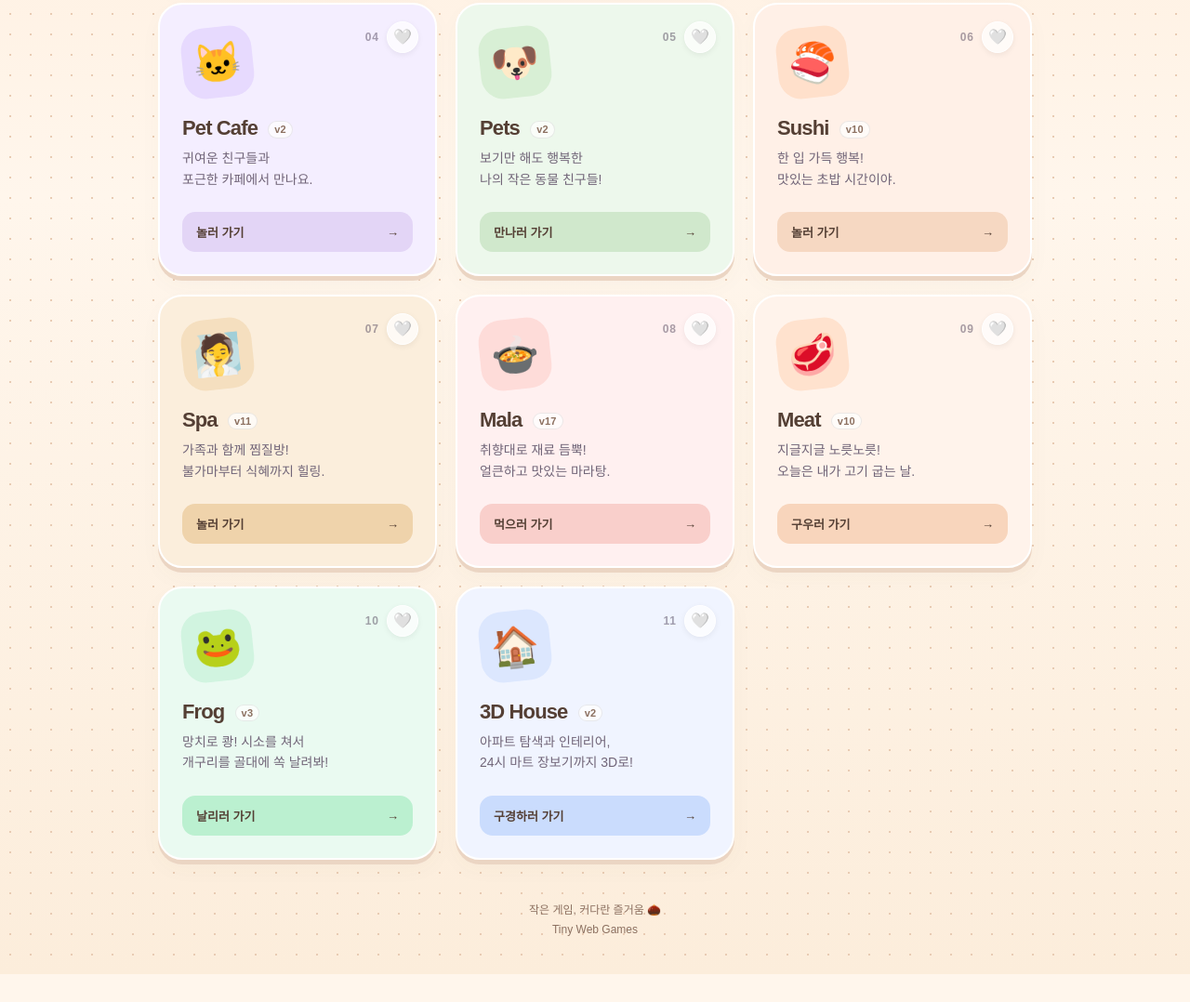
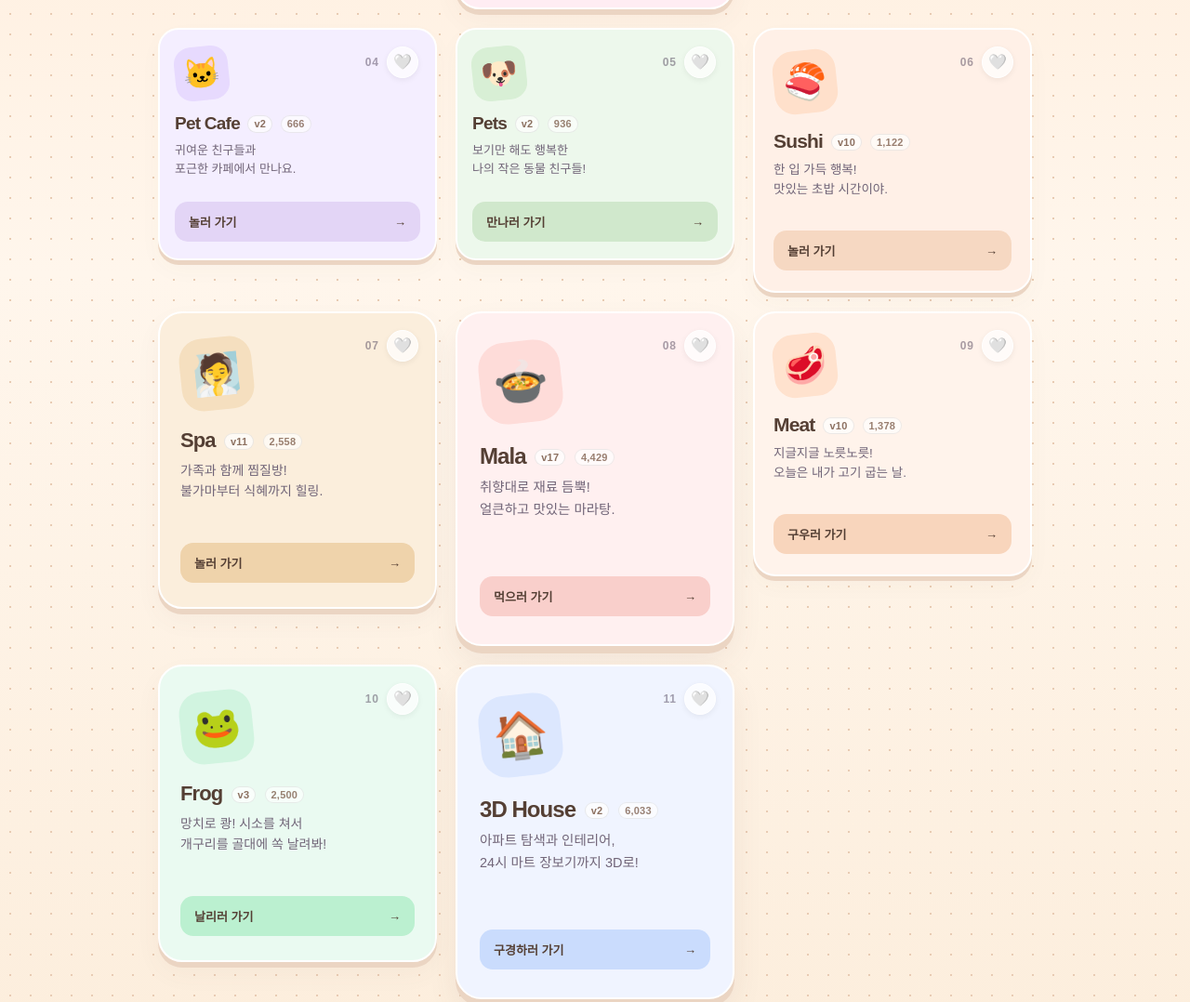
Before and after one commit to bhseol15/tiny-web-games, a plain HTML site: page index.html in a window 1280 px wide. Shown: the part 810-1888 px from the top of the page at 93% size. Before the commit the page ends 1858 px from the top, so only its background shows below. Drawn offline with Linux system fonts and the light colour scheme.

Commit message:
feat(index): 라인 수 규모에 따라 카드 크기 차등화(size-sm/md/lg/xl) 및 line 수 '줄' 제거

```diff
--- a/index.html
+++ b/index.html
@@ -274,6 +274,7 @@
       display: grid;
       grid-template-columns: repeat(3, minmax(0, 1fr));
       gap: 20px;
+      align-items: start;
     }
 
     .game-card {
@@ -285,15 +286,105 @@
       display: flex;
       flex-direction: column;
       align-items: flex-start;
-      padding: 24px;
       border: 2px solid #ffffff;
-      border-radius: 26px;
       background: var(--card-bg);
       color: inherit;
       text-decoration: none;
       box-shadow: 0 5px 0 var(--card-shadow), 0 10px 24px #67504f08;
       transition: transform 180ms ease, box-shadow 180ms ease, border-color 180ms ease;
       -webkit-tap-highlight-color: transparent;
+    }
+
+    /* 코드 라인 수 규모에 따른 카드 크기 및 볼륨감 차등화 */
+    /* 1. 소형 (<1,000줄): Class, Pet Cafe, Pets */
+    .game-card.size-sm {
+      padding: 18px 16px;
+      border-radius: 22px;
+      min-height: 250px;
+    }
+    .game-card.size-sm .game-icon {
+      width: 58px;
+      height: 58px;
+      font-size: 32px;
+      border-radius: 18px;
+      margin-bottom: 14px;
+    }
+    .game-card.size-sm h3 {
+      font-size: 19px;
+    }
+    .game-card.size-sm p {
+      font-size: 13px;
+      line-height: 1.55;
+      margin-bottom: 16px;
+    }
+
+    /* 2. 중형 (1,000 ~ 2,000줄): Icecream, Sushi, Meat */
+    .game-card.size-md {
+      padding: 22px 20px;
+      border-radius: 24px;
+      min-height: 285px;
+    }
+    .game-card.size-md .game-icon {
+      width: 68px;
+      height: 68px;
+      font-size: 38px;
+      border-radius: 22px;
+      margin-bottom: 18px;
+    }
+    .game-card.size-md h3 {
+      font-size: 21px;
+    }
+    .game-card.size-md p {
+      font-size: 13.5px;
+      line-height: 1.6;
+      margin-bottom: 20px;
+    }
+
+    /* 3. 대형 (2,000 ~ 4,000줄): Claw, Spa, Frog */
+    .game-card.size-lg {
+      padding: 26px 22px;
+      border-radius: 26px;
+      min-height: 320px;
+      box-shadow: 0 6px 0 var(--card-shadow), 0 12px 28px #67504f0c;
+    }
+    .game-card.size-lg .game-icon {
+      width: 78px;
+      height: 78px;
+      font-size: 42px;
+      border-radius: 24px;
+      margin-bottom: 20px;
+    }
+    .game-card.size-lg h3 {
+      font-size: 22px;
+    }
+    .game-card.size-lg p {
+      font-size: 14px;
+      line-height: 1.6;
+      margin-bottom: 24px;
+    }
+
+    /* 4. 특대형 (4,000줄 이상): Mala, 3D House */
+    .game-card.size-xl {
+      padding: 30px 24px;
+      border-radius: 28px;
+      min-height: 360px;
+      border-width: 2.5px;
+      box-shadow: 0 8px 0 var(--card-shadow), 0 16px 32px #67504f14;
+    }
+    .game-card.size-xl .game-icon {
+      width: 88px;
+      height: 88px;
+      font-size: 48px;
+      border-radius: 28px;
+      margin-bottom: 22px;
+    }
+    .game-card.size-xl h3 {
+      font-size: 24px;
+    }
+    .game-card.size-xl p {
+      font-size: 14.5px;
+      line-height: 1.65;
+      margin-bottom: 26px;
     }
 
     .game-card.is-liked {
@@ -391,7 +482,8 @@
       letter-spacing: -0.04em;
     }
 
-    .game-version {
+    .game-version,
+    .game-lines {
       display: inline-block;
       vertical-align: middle;
       font-size: 11px;
@@ -401,9 +493,15 @@
       border: 1px solid rgba(0, 0, 0, 0.08);
       padding: 1px 6px;
       border-radius: 999px;
-      margin-left: 6px;
+      margin-left: 4px;
       letter-spacing: 0.02em;
       line-height: 1.3;
+      white-space: nowrap;
+    }
+
+    .game-lines {
+      font-weight: 600;
+      opacity: 0.88;
     }
 
     .game-card p {
@@ -520,6 +618,22 @@
       .page {
         padding-top: 36px;
       }
+
+      .game-card.size-sm { min-height: 220px; padding: 14px 12px; }
+      .game-card.size-sm .game-icon { width: 48px; height: 48px; font-size: 26px; }
+      .game-card.size-sm h3 { font-size: 16px; }
+
+      .game-card.size-md { min-height: 240px; padding: 16px 14px; }
+      .game-card.size-md .game-icon { width: 54px; height: 54px; font-size: 30px; }
+      .game-card.size-md h3 { font-size: 17px; }
+
+      .game-card.size-lg { min-height: 265px; padding: 18px 16px; }
+      .game-card.size-lg .game-icon { width: 62px; height: 62px; font-size: 34px; }
+      .game-card.size-lg h3 { font-size: 18px; }
+
+      .game-card.size-xl { min-height: 290px; padding: 20px 18px; }
+      .game-card.size-xl .game-icon { width: 70px; height: 70px; font-size: 38px; }
+      .game-card.size-xl h3 { font-size: 20px; }
     }
 
     @media (max-width: 420px) {
@@ -568,10 +682,11 @@
         font-size: 19px;
       }
 
-      .game-version {
+      .game-version,
+      .game-lines {
         font-size: 10px;
         padding: 1px 5px;
-        margin-left: 4px;
+        margin-left: 3px;
       }
 
       .game-card p {
@@ -640,13 +755,13 @@
       </div>
 
       <nav class="games" id="games-grid" aria-labelledby="games-heading">
-        <a class="game-card class" data-game-id="class" data-order="1" href="./class/class-v4.html">
+        <a class="game-card size-sm class" data-game-id="class" data-order="1" href="./class/class-v4.html">
           <div class="card-top-right">
             <span class="game-number" aria-hidden="true">01</span>
             <button type="button" class="heart-btn" aria-label="Class 하트 주기" aria-pressed="false">🤍</button>
           </div>
           <span class="game-icon" aria-hidden="true">🏫</span>
-          <h3>Class <span class="game-version">v4</span></h3>
+          <h3>Class <span class="game-version">v4</span> <span class="game-lines">599</span></h3>
           <p>오늘도 즐거운<br>우리들의 교실 시간!</p>
           <span class="play">
             놀러 가기
@@ -654,13 +769,13 @@
           </span>
         </a>
 
-        <a class="game-card claw" data-game-id="claw" data-order="2" href="./claw/claw-v7.html">
+        <a class="game-card size-lg claw" data-game-id="claw" data-order="2" href="./claw/claw-v7.html">
           <div class="card-top-right">
             <span class="game-number" aria-hidden="true">02</span>
             <button type="button" class="heart-btn" aria-label="Claw 하트 주기" aria-pressed="false">🤍</button>
           </div>
           <span class="game-icon" aria-hidden="true">🧸</span>
-          <h3>Claw <span class="game-version">v7</span></h3>
+          <h3>Claw <span class="game-version">v7</span> <span class="game-lines">2,754</span></h3>
           <p>두근두근!<br>이번엔 꼭 뽑을 수 있을까?</p>
           <span class="play">
             도전하기
@@ -668,13 +783,13 @@
           </span>
         </a>
 
-        <a class="game-card icecream" data-game-id="icecream" data-order="3" href="./icecream/icecream-v1.html">
+        <a class="game-card size-md icecream" data-game-id="icecream" data-order="3" href="./icecream/icecream-v1.html">
           <div class="card-top-right">
             <span class="game-number" aria-hidden="true">03</span>
             <button type="button" class="heart-btn" aria-label="Icecream 하트 주기" aria-pressed="false">🤍</button>
           </div>
           <span class="game-icon" aria-hidden="true">🍦</span>
-          <h3>Icecream <span class="game-version">v1</span></h3>
+          <h3>Icecream <span class="game-version">v1</span> <span class="game-lines">1,120</span></h3>
           <p>달콤하고 시원한<br>아이스크림 한 스쿱!</p>
           <span class="play">
             만나러 가기
@@ -682,13 +797,13 @@
           </span>
         </a>
 
-        <a class="game-card pet-cafe" data-game-id="pet-cafe" data-order="4" href="./pet-cafe/pet-cafe-v2.html">
+        <a class="game-card size-sm pet-cafe" data-game-id="pet-cafe" data-order="4" href="./pet-cafe/pet-cafe-v2.html">
           <div class="card-top-right">
             <span class="game-number" aria-hidden="true">04</span>
             <button type="button" class="heart-btn" aria-label="Pet Cafe 하트 주기" aria-pressed="false">🤍</button>
           </div>
           <span class="game-icon" aria-hidden="true">🐱</span>
-          <h3>Pet Cafe <span class="game-version">v2</span></h3>
+          <h3>Pet Cafe <span class="game-version">v2</span> <span class="game-lines">666</span></h3>
           <p>귀여운 친구들과<br>포근한 카페에서 만나요.</p>
           <span class="play">
             놀러 가기
@@ -696,13 +811,13 @@
           </span>
         </a>
 
-        <a class="game-card pets" data-game-id="pets" data-order="5" href="./pets/pets-v2.html">
+        <a class="game-card size-sm pets" data-game-id="pets" data-order="5" href="./pets/pets-v2.html">
           <div class="card-top-right">
             <span class="game-number" aria-hidden="true">05</span>
             <button type="button" class="heart-btn" aria-label="Pets 하트 주기" aria-pressed="false">🤍</button>
           </div>
           <span class="game-icon" aria-hidden="true">🐶</span>
-          <h3>Pets <span class="game-version">v2</span></h3>
+          <h3>Pets <span class="game-version">v2</span> <span class="game-lines">936</span></h3>
           <p>보기만 해도 행복한<br>나의 작은 동물 친구들!</p>
           <span class="play">
             만나러 가기
@@ -710,13 +825,13 @@
           </span>
         </a>
 
-        <a class="game-card sushi" data-game-id="sushi" data-order="6" href="./sushi/sushi-v10.html">
+        <a class="game-card size-md sushi" data-game-id="sushi" data-order="6" href="./sushi/sushi-v10.html">
           <div class="card-top-right">
             <span class="game-number" aria-hidden="true">06</span>
             <button type="button" class="heart-btn" aria-label="Sushi 하트 주기" aria-pressed="false">🤍</button>
           </div>
           <span class="game-icon" aria-hidden="true">🍣</span>
-          <h3>Sushi <span class="game-version">v10</span></h3>
+          <h3>Sushi <span class="game-version">v10</span> <span class="game-lines">1,122</span></h3>
           <p>한 입 가득 행복!<br>맛있는 초밥 시간이야.</p>
           <span class="play">
             놀러 가기
@@ -724,13 +839,13 @@
           </span>
         </a>
 
-        <a class="game-card spa" data-game-id="spa" data-order="7" href="./spa/spa-v11.html">
+        <a class="game-card size-lg spa" data-game-id="spa" data-order="7" href="./spa/spa-v11.html">
           <div class="card-top-right">
             <span class="game-number" aria-hidden="true">07</span>
             <button type="button" class="heart-btn" aria-label="Spa 하트 주기" aria-pressed="false">🤍</button>
           </div>
           <span class="game-icon" aria-hidden="true">🧖</span>
-          <h3>Spa <span class="game-version">v11</span></h3>
+          <h3>Spa <span class="game-version">v11</span> <span class="game-lines">2,558</span></h3>
           <p>가족과 함께 찜질방!<br>불가마부터 식혜까지 힐링.</p>
           <span class="play">
             놀러 가기
@@ -738,13 +853,13 @@
           </span>
         </a>
 
-        <a class="game-card mala" data-game-id="mala" data-order="8" href="./mala/mala-v17.html">
+        <a class="game-card size-xl mala" data-game-id="mala" data-order="8" href="./mala/mala-v17.html">
           <div class="card-top-right">
             <span class="game-number" aria-hidden="true">08</span>
             <button type="button" class="heart-btn" aria-label="Mala 하트 주기" aria-pressed="false">🤍</button>
           </div>
           <span class="game-icon" aria-hidden="true">🍲</span>
-          <h3>Mala <span class="game-version">v17</span></h3>
+          <h3>Mala <span class="game-version">v17</span> <span class="game-lines">4,429</span></h3>
           <p>취향대로 재료 듬뿍!<br>얼큰하고 맛있는 마라탕.</p>
           <span class="play">
             먹으러 가기
@@ -752,13 +867,13 @@
           </span>
         </a>
 
-        <a class="game-card meat" data-game-id="meat" data-order="9" href="./meat/meat-v10.html">
+        <a class="game-card size-md meat" data-game-id="meat" data-order="9" href="./meat/meat-v10.html">
           <div class="card-top-right">
             <span class="game-number" aria-hidden="true">09</span>
             <button type="button" class="heart-btn" aria-label="Meat 하트 주기" aria-pressed="false">🤍</button>
           </div>
           <span class="game-icon" aria-hidden="true">🥩</span>
-          <h3>Meat <span class="game-version">v10</span></h3>
+          <h3>Meat <span class="game-version">v10</span> <span class="game-lines">1,378</span></h3>
           <p>지글지글 노릇노릇!<br>오늘은 내가 고기 굽는 날.</p>
           <span class="play">
             구우러 가기
@@ -766,13 +881,13 @@
           </span>
         </a>
 
-        <a class="game-card frog" data-game-id="frog" data-order="10" href="./frog/frog-v3.html">
+        <a class="game-card size-lg frog" data-game-id="frog" data-order="10" href="./frog/frog-v3.html">
           <div class="card-top-right">
             <span class="game-number" aria-hidden="true">10</span>
             <button type="button" class="heart-btn" aria-label="Frog 하트 주기" aria-pressed="false">🤍</button>
           </div>
           <span class="game-icon" aria-hidden="true">🐸</span>
-          <h3>Frog <span class="game-version">v3</span></h3>
+          <h3>Frog <span class="game-version">v3</span> <span class="game-lines">2,500</span></h3>
           <p>망치로 쾅! 시소를 쳐서<br>개구리를 골대에 쏙 날려봐!</p>
           <span class="play">
             날리러 가기
@@ -780,13 +895,13 @@
           </span>
         </a>
 
-        <a class="game-card house-3d" data-game-id="3d-house" data-order="11" href="./3d-house/3d-house-v2.html">
+        <a class="game-card size-xl house-3d" data-game-id="3d-house" data-order="11" href="./3d-house/3d-house-v2.html">
           <div class="card-top-right">
             <span class="game-number" aria-hidden="true">11</span>
             <button type="button" class="heart-btn" aria-label="3D House 하트 주기" aria-pressed="false">🤍</button>
           </div>
           <span class="game-icon" aria-hidden="true">🏠</span>
-          <h3>3D House <span class="game-version">v2</span></h3>
+          <h3>3D House <span class="game-version">v2</span> <span class="game-lines">6,033</span></h3>
           <p>아파트 탐색과 인테리어,<br>24시 마트 장보기까지 3D로!</p>
           <span class="play">
             구경하러 가기
```
